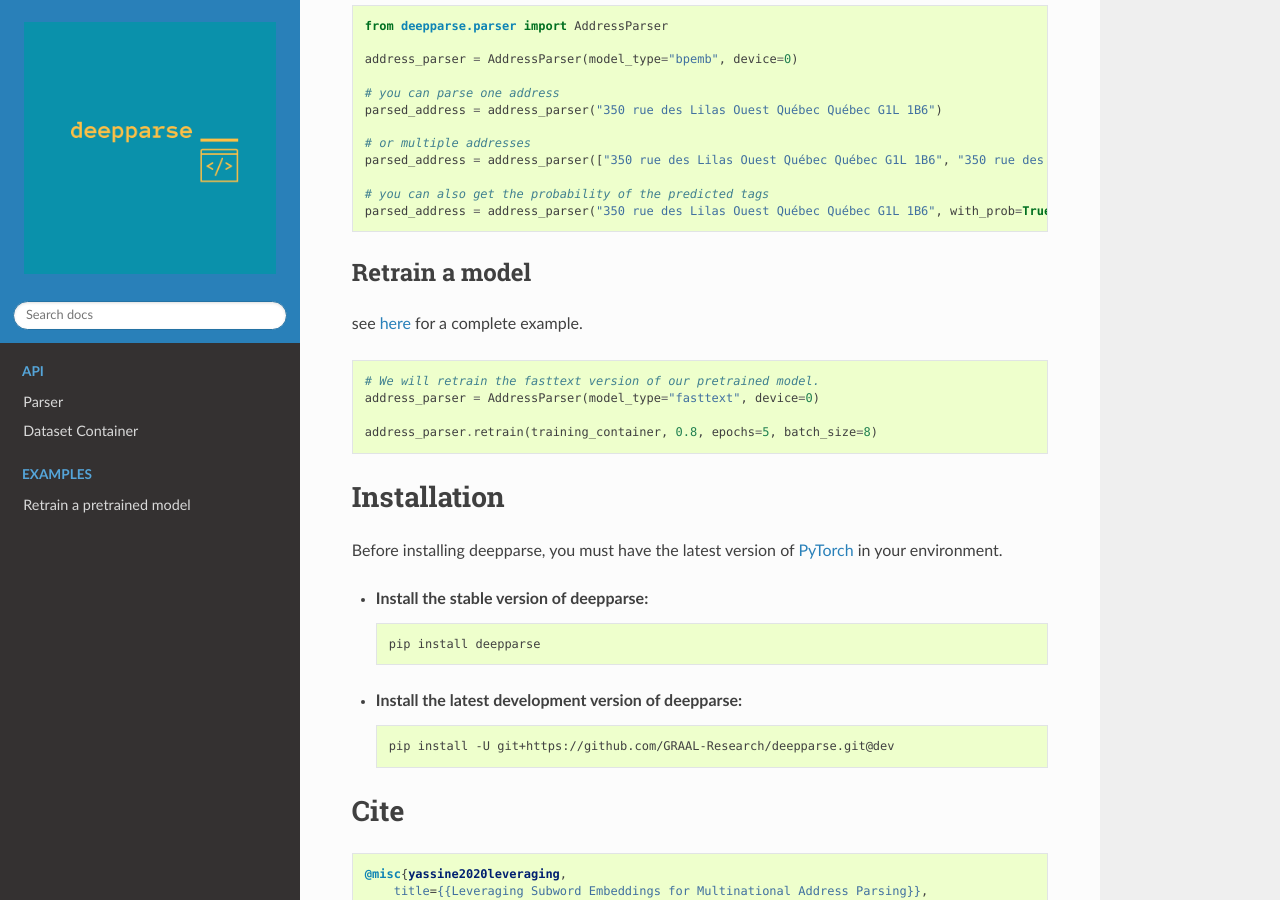
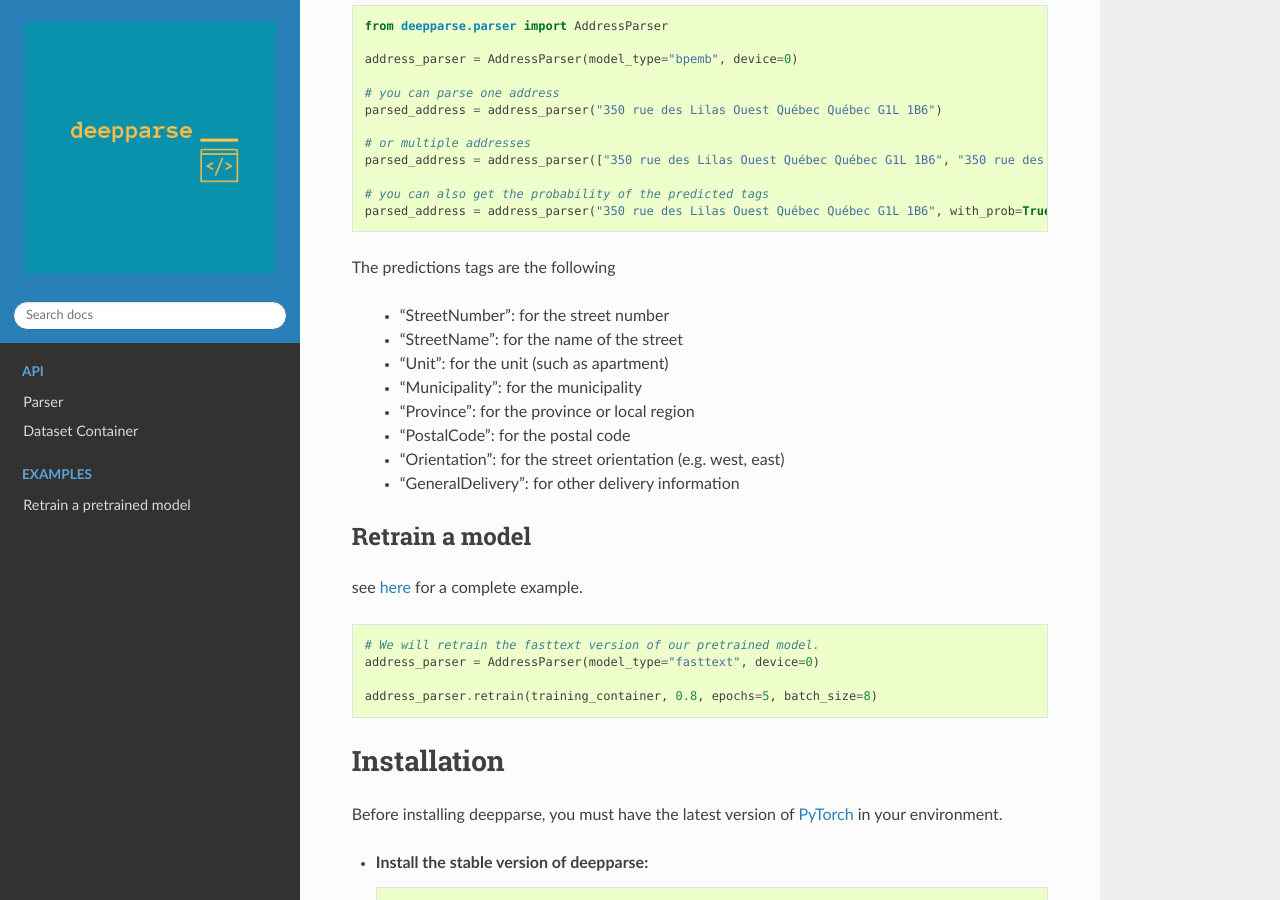
Before and after one commit to GRAAL-Research/deepparse, a Sphinx documentation site: the page built from docs/source/index.rst, in a window 1280 px wide and 900 px high, scrolled down 2412 px. Built offline with Sphinx 7.4.7 and the Read the Docs theme 2.0.0, drawn with Linux system fonts in a browser that asks for light colours; the version number could not be read and is left out.

Commit message:
added tags in getting ready

```diff
--- a/docs/source/index.rst
+++ b/docs/source/index.rst
@@ -332,6 +332,17 @@
    parsed_address = address_parser("350 rue des Lilas Ouest Québec Québec G1L 1B6", with_prob=True)
 
 
+The predictions tags are the following
+
+    - "StreetNumber": for the street number
+    - "StreetName": for the name of the street
+    - "Unit": for the unit (such as apartment)
+    - "Municipality": for the municipality
+    - "Province": for the province or local region
+    - "PostalCode": for the postal code
+    - "Orientation": for the street orientation (e.g. west, east)
+    - "GeneralDelivery": for other delivery information
+
 Retrain a model
 ***************
 see `here <https://github.com/GRAAL-Research/deepparse/blob/master/examples/fine_tuning.py>`_ for a complete example.
```
